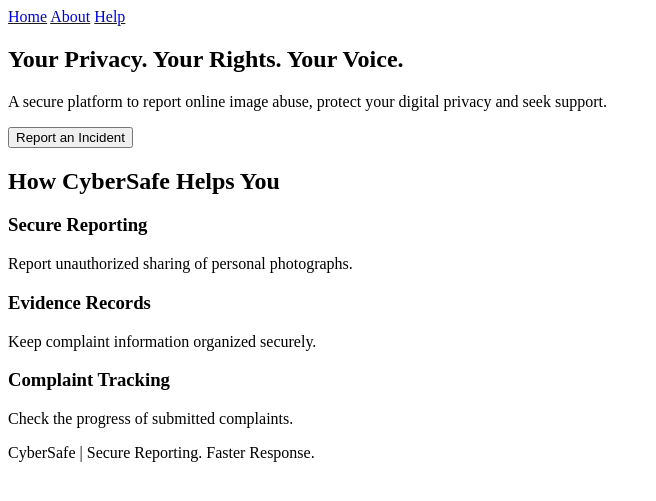
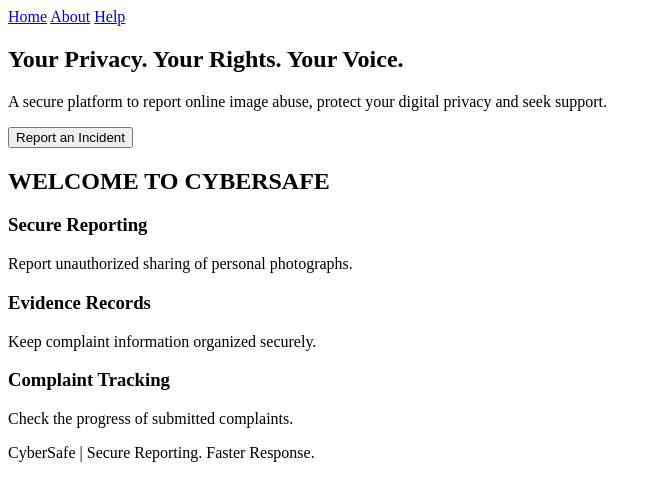
Before and after one commit to sneha2006-star/cybersafe, a plain HTML site: page index.html in a window 1280 px wide. Shown: the part 73-574 px from the top of the page, without its empty margins (0-656 px from the left). Drawn offline with Linux system fonts and the light colour scheme.

Commit message:
Modify heading in the About section
Updated the 'About' section heading to 'WELCOME TO CYBERSAFE'.

```diff
--- a/index.html
+++ b/index.html
@@ -32,7 +32,7 @@
 
     <section id="about">
 
-        <h2>How CyberSafe Helps You</h2>
+        <h2>WELCOME TO CYBERSAFE </h2>
 
         <h3>Secure Reporting</h3>
         <p>Report unauthorized sharing of personal photographs.</p>
```
